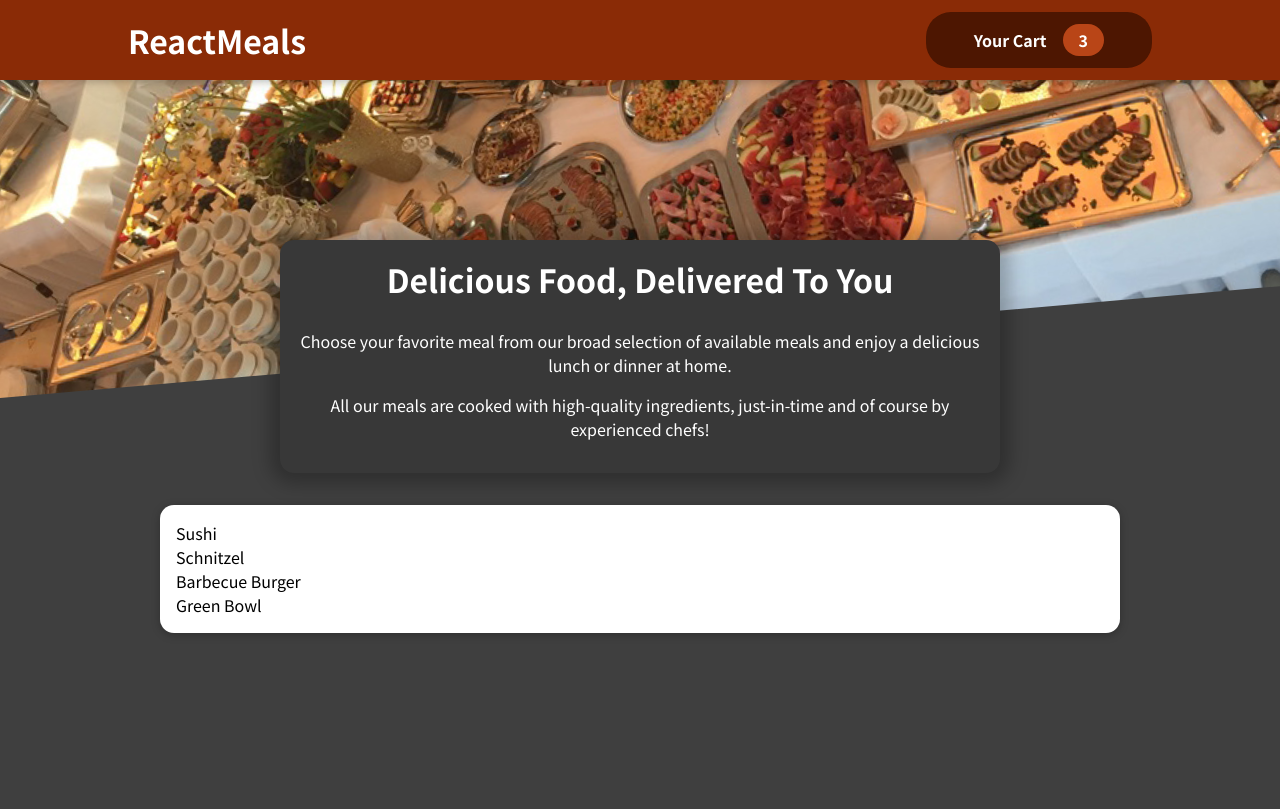
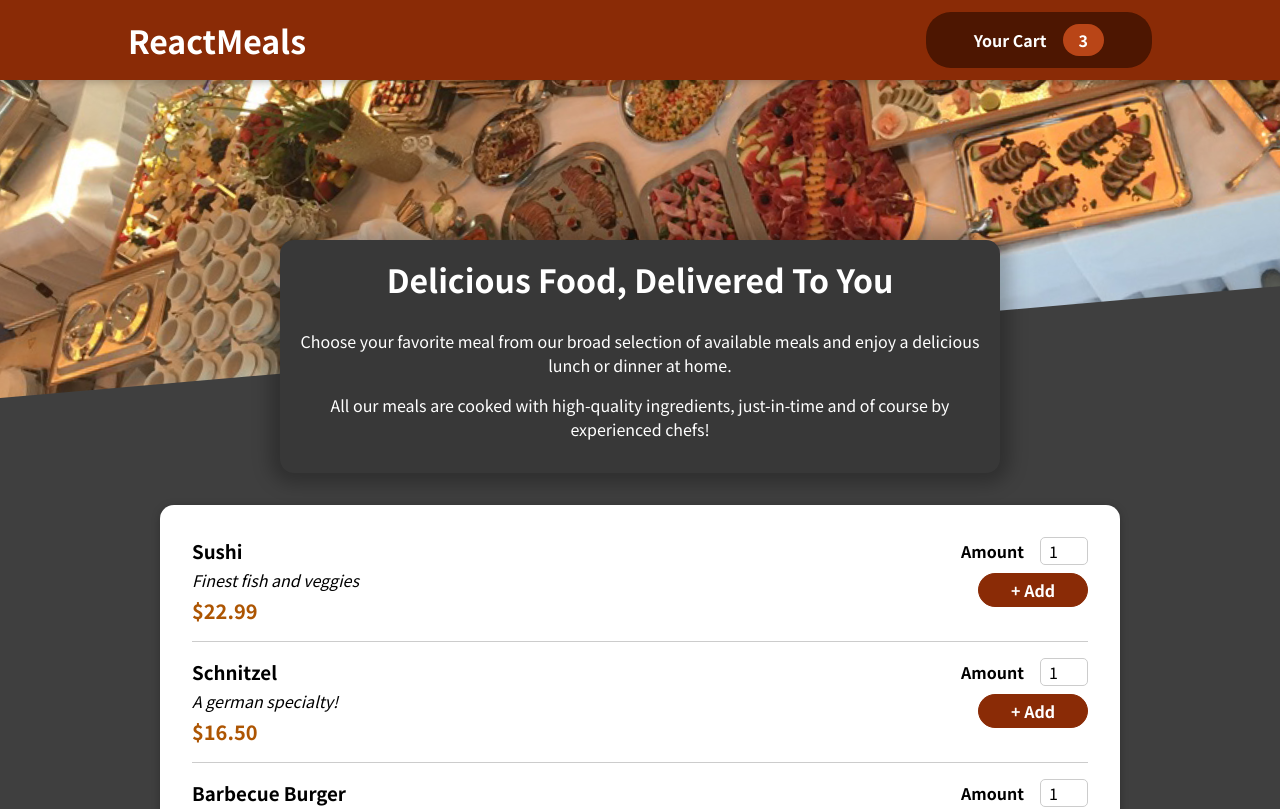
Before and after one commit to zooyaho/react-cart-practice, a JavaScript app: page / in a window 1280 px wide. Shown: the top 809 px of the page. Built offline with nearby package versions, Linux system fonts and the light colour scheme.

Commit message:
feat: connect meal component

```diff
--- a/src/components/Meals/AvailableMeals.js
+++ b/src/components/Meals/AvailableMeals.js
@@ -1,5 +1,6 @@
 import Card from "../UI/Card";
 import classes from "./AvailableMeals.module.css";
+import MealItem from "./MealItem/MealItem";
 
 const DUMMY_MEALS = [
   {
@@ -29,7 +30,15 @@ const DUMMY_MEALS = [
 ];
 
 function AvailableMeals() {
-  const mealsList = DUMMY_MEALS.map((meal) => <li>{meal.name}</li>);
+  const mealsList = DUMMY_MEALS.map((meal) => (
+    <MealItem
+      key={meal.id}
+      id={meal.id}
+      name={meal.name}
+      description={meal.description}
+      itemPrice={meal.price}
+    />
+  ));
   return (
     <section className={classes.meals}>
       <Card>
--- a/src/components/Meals/MealItem/MealItem.js
+++ b/src/components/Meals/MealItem/MealItem.js
@@ -1,6 +1,7 @@
 import classes from "./MealItem.module.css";
+import MealItemForm from "./MealItemForm";
 
-function MealItem({ name, description, itemPrice }) {
+function MealItem({ id, name, description, itemPrice }) {
   const price = `$${itemPrice.toFixed(2)}`;
   return (
     <li className={classes.meal}>
@@ -9,6 +10,9 @@ function MealItem({ name, description, itemPrice }) {
         <div className={classes.description}>{description}</div>
         <div className={classes.price}>{price}</div>
       </div>
+      <div>
+        <MealItemForm id={id} />
+      </div>
     </li>
   );
 }
```
Also changed, not shown: 1 other file (tests, documents, lock files or other folders).
